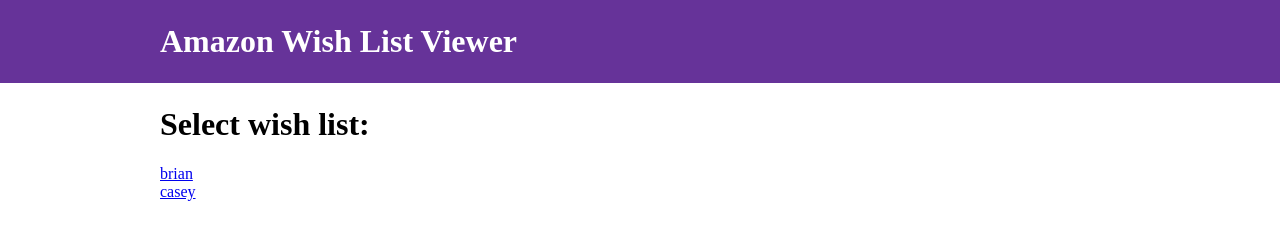
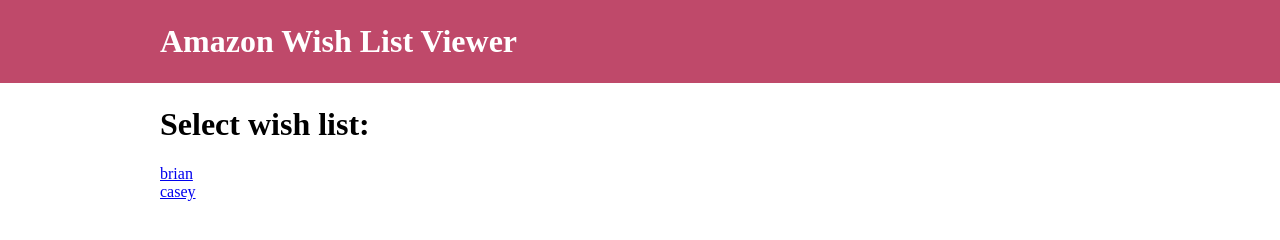
Before and after one commit to sbardian/wish-list, a Gatsby site: page / in a window 1280 px wide. Built offline with nearby package versions, Linux system fonts and the light colour scheme; Gatsby itself is replaced by a stand-in of ours.

Commit message:
Update header background color

```diff
--- a/src/components/header.js
+++ b/src/components/header.js
@@ -1,10 +1,10 @@
-import React from 'react'
-import { Link } from 'gatsby'
+import React from 'react';
+import { Link } from 'gatsby';
 
 const Header = ({ siteTitle }) => (
   <div
     style={{
-      background: 'rebeccapurple',
+      background: '#BF496A',
       marginBottom: '1.45rem',
     }}
   >
@@ -28,6 +28,6 @@
       </h1>
     </div>
   </div>
-)
+);
 
-export default Header
+export default Header;
```
